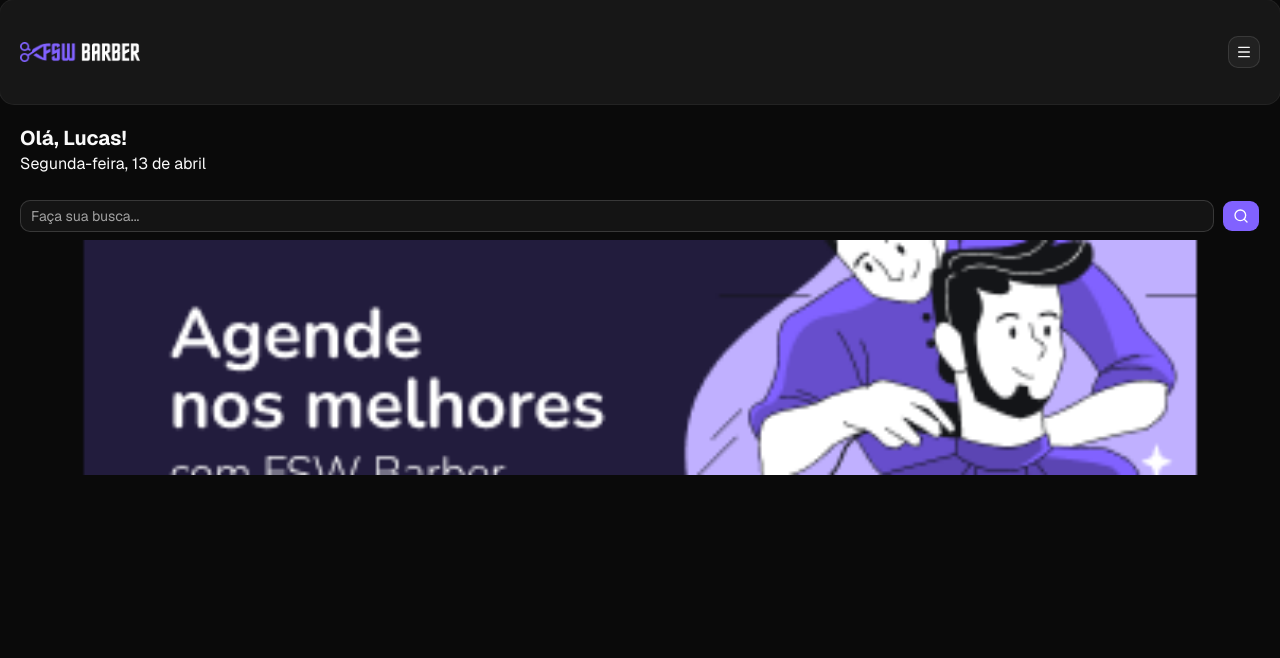
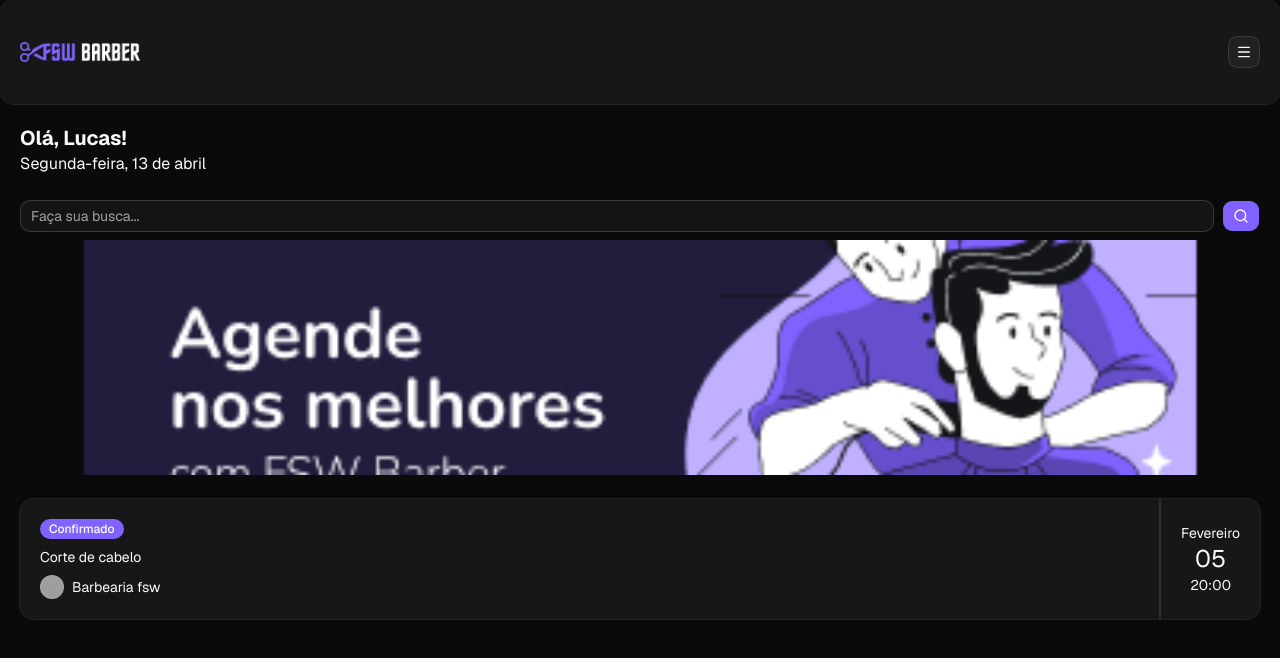
Before and after one commit to l4raujo/fsw-barber-project, a Next.js app: page / in a window 1280 px wide. Shown: the top 658 px of the page. Built offline with nearby package versions, Linux system fonts and the light colour scheme; grey boxes are pictures that could not be loaded.

Commit message:
feat: add booking item

```diff
--- a/app/page.tsx
+++ b/app/page.tsx
@@ -1,5 +1,8 @@
 import Header from "@/components/header"
+import { Avatar, AvatarImage } from "@/components/ui/avatar"
+import { Badge } from "@/components/ui/badge"
 import { Button } from "@/components/ui/button"
+import { Card, CardContent } from "@/components/ui/card"
 import { Input } from "@/components/ui/input"
 import { SearchIcon } from "lucide-react"
 import Image from "next/image"
@@ -27,6 +30,28 @@
             className="rounded-xl object-cover"
           />
         </div>
+
+        <Card className="mt-6 p-0">
+          <CardContent className="flex justify-between p-0">
+            <div className="flex flex-col gap-2 py-5 pl-5">
+              <Badge className="w-fit bg-[#8162FF] text-white">
+                Confirmado
+              </Badge>
+              <h3>Corte de cabelo</h3>
+              <div className="flex items-center gap-2">
+                <Avatar className="h-6 w-6">
+                  <AvatarImage src="https://utfs.io/f/c97a2dc9-cf62-468b-a851-bfd2bdde775f-16p.png" />
+                </Avatar>
+                <p>Barbearia fsw</p>
+              </div>
+            </div>
+            <div className="flex flex-col items-center justify-center border-l-2 border-solid px-5">
+              <p className="text-sm">Fevereiro</p>
+              <p className="text-2xl">05</p>
+              <p>20:00</p>
+            </div>
+          </CardContent>
+        </Card>
       </div>
     </div>
   )
--- /dev/null
+++ b/components/ui/avatar.tsx
@@ -0,0 +1,112 @@
+"use client"
+
+import * as React from "react"
+import { Avatar as AvatarPrimitive } from "radix-ui"
+
+import { cn } from "@/app/_lib/utils"
+
+function Avatar({
+  className,
+  size = "default",
+  ...props
+}: React.ComponentProps<typeof AvatarPrimitive.Root> & {
+  size?: "default" | "sm" | "lg"
+}) {
+  return (
+    <AvatarPrimitive.Root
+      data-slot="avatar"
+      data-size={size}
+      className={cn(
+        "group/avatar after:border-border relative flex size-8 shrink-0 rounded-full select-none after:absolute after:inset-0 after:rounded-full after:border after:mix-blend-darken data-[size=lg]:size-10 data-[size=sm]:size-6 dark:after:mix-blend-lighten",
+        className,
+      )}
+      {...props}
+    />
+  )
+}
+
+function AvatarImage({
+  className,
+  ...props
+}: React.ComponentProps<typeof AvatarPrimitive.Image>) {
+  return (
+    <AvatarPrimitive.Image
+      data-slot="avatar-image"
+      className={cn(
+        "aspect-square size-full rounded-full object-cover",
+        className,
+      )}
+      {...props}
+    />
+  )
+}
+
+function AvatarFallback({
+  className,
+  ...props
+}: React.ComponentProps<typeof AvatarPrimitive.Fallback>) {
+  return (
+    <AvatarPrimitive.Fallback
+      data-slot="avatar-fallback"
+      className={cn(
+        "bg-muted text-muted-foreground flex size-full items-center justify-center rounded-full text-sm group-data-[size=sm]/avatar:text-xs",
+        className,
+      )}
+      {...props}
+    />
+  )
+}
+
+function AvatarBadge({ className, ...props }: React.ComponentProps<"span">) {
+  return (
+    <span
+      data-slot="avatar-badge"
+      className={cn(
+        "bg-primary text-primary-foreground ring-background absolute right-0 bottom-0 z-10 inline-flex items-center justify-center rounded-full bg-blend-color ring-2 select-none",
+        "group-data-[size=sm]/avatar:size-2 group-data-[size=sm]/avatar:[&>svg]:hidden",
+        "group-data-[size=default]/avatar:size-2.5 group-data-[size=default]/avatar:[&>svg]:size-2",
+        "group-data-[size=lg]/avatar:size-3 group-data-[size=lg]/avatar:[&>svg]:size-2",
+        className,
+      )}
+      {...props}
+    />
+  )
+}
+
+function AvatarGroup({ className, ...props }: React.ComponentProps<"div">) {
+  return (
+    <div
+      data-slot="avatar-group"
+      className={cn(
+        "group/avatar-group *:data-[slot=avatar]:ring-background flex -space-x-2 *:data-[slot=avatar]:ring-2",
+        className,
+      )}
+      {...props}
+    />
+  )
+}
+
+function AvatarGroupCount({
+  className,
+  ...props
+}: React.ComponentProps<"div">) {
+  return (
+    <div
+      data-slot="avatar-group-count"
+      className={cn(
+        "bg-muted text-muted-foreground ring-background relative flex size-8 shrink-0 items-center justify-center rounded-full text-sm ring-2 group-has-data-[size=lg]/avatar-group:size-10 group-has-data-[size=sm]/avatar-group:size-6 [&>svg]:size-4 group-has-data-[size=lg]/avatar-group:[&>svg]:size-5 group-has-data-[size=sm]/avatar-group:[&>svg]:size-3",
+        className,
+      )}
+      {...props}
+    />
+  )
+}
+
+export {
+  Avatar,
+  AvatarImage,
+  AvatarFallback,
+  AvatarGroup,
+  AvatarGroupCount,
+  AvatarBadge,
+}
--- /dev/null
+++ b/components/ui/badge.tsx
@@ -0,0 +1,49 @@
+import * as React from "react"
+import { cva, type VariantProps } from "class-variance-authority"
+import { Slot } from "radix-ui"
+
+import { cn } from "@/app/_lib/utils"
+
+const badgeVariants = cva(
+  "group/badge inline-flex h-5 w-fit shrink-0 items-center justify-center gap-1 overflow-hidden rounded-4xl border border-transparent px-2 py-0.5 text-xs font-medium whitespace-nowrap transition-all focus-visible:border-ring focus-visible:ring-[3px] focus-visible:ring-ring/50 has-data-[icon=inline-end]:pr-1.5 has-data-[icon=inline-start]:pl-1.5 aria-invalid:border-destructive aria-invalid:ring-destructive/20 dark:aria-invalid:ring-destructive/40 [&>svg]:pointer-events-none [&>svg]:size-3!",
+  {
+    variants: {
+      variant: {
+        default: "bg-primary text-primary-foreground [a]:hover:bg-primary/80",
+        secondary:
+          "bg-secondary text-secondary-foreground [a]:hover:bg-secondary/80",
+        destructive:
+          "bg-destructive/10 text-destructive focus-visible:ring-destructive/20 dark:bg-destructive/20 dark:focus-visible:ring-destructive/40 [a]:hover:bg-destructive/20",
+        outline:
+          "border-border text-foreground [a]:hover:bg-muted [a]:hover:text-muted-foreground",
+        ghost:
+          "hover:bg-muted hover:text-muted-foreground dark:hover:bg-muted/50",
+        link: "text-primary underline-offset-4 hover:underline",
+      },
+    },
+    defaultVariants: {
+      variant: "default",
+    },
+  },
+)
+
+function Badge({
+  className,
+  variant = "default",
+  asChild = false,
+  ...props
+}: React.ComponentProps<"span"> &
+  VariantProps<typeof badgeVariants> & { asChild?: boolean }) {
+  const Comp = asChild ? Slot.Root : "span"
+
+  return (
+    <Comp
+      data-slot="badge"
+      data-variant={variant}
+      className={cn(badgeVariants({ variant }), className)}
+      {...props}
+    />
+  )
+}
+
+export { Badge, badgeVariants }
```
